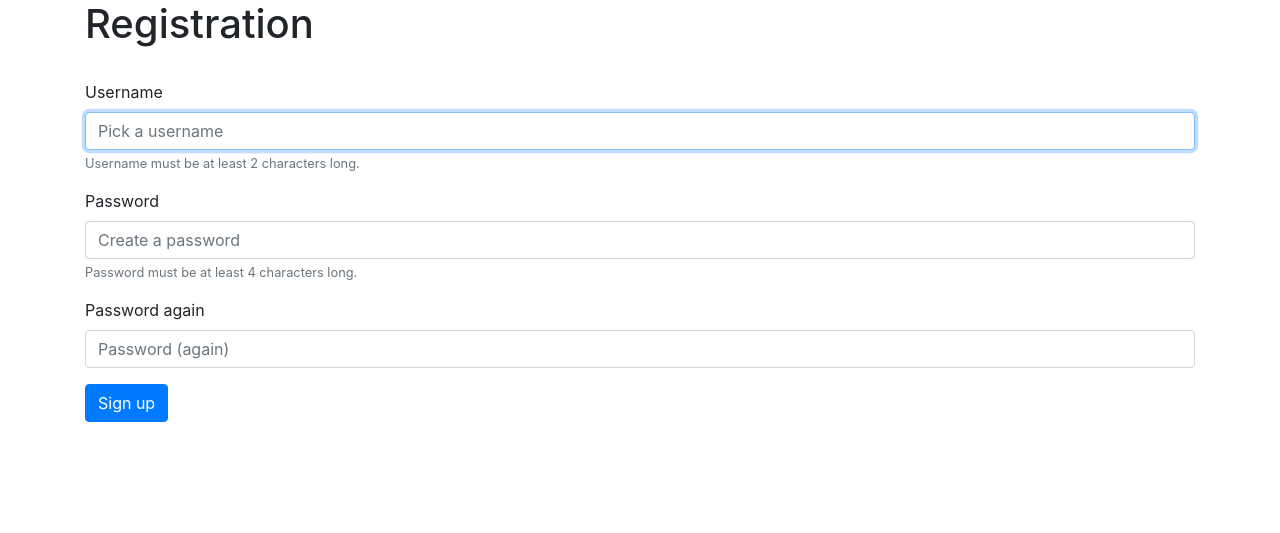
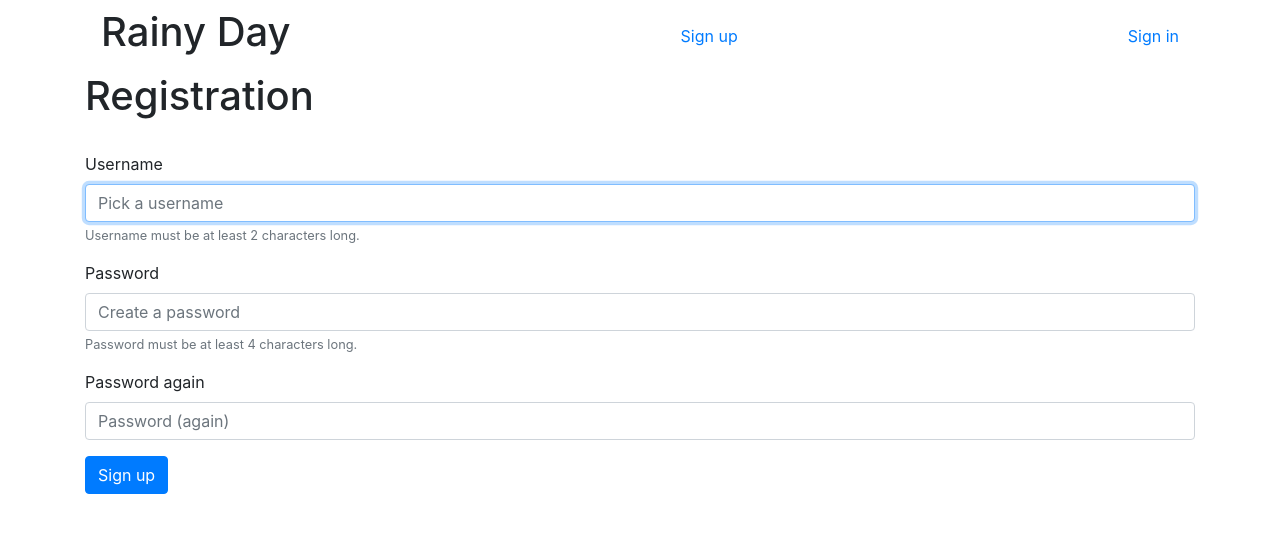
Before and after one commit to syntaxkim/project1-rainyday, a Flask app: page /signup in a window 1280 px wide. Shown: the top 533 px of the page. Run offline with Flask 2, Linux system fonts and the light colour scheme; some libraries are stand-ins or nearby versions.

Commit message:
navbar added to layout

```diff
--- a/templates/layout.html
+++ b/templates/layout.html
@@ -13,6 +13,23 @@
         {% endblock %}
     </head>
     <body>
+        <div class="container">
+            <div class="navbar">
+                <h1>Rainy Day</h1>
+                {% if not "user_id" in session %}
+                <div>
+                    <a href="/signup">Sign up</a>
+                </div>
+                <div>
+                    <a href="/signin">Sign in</a>
+                </div>
+                {% else %}
+                <div>
+                    <a href="/signout">Sign out</a>
+                </div>
+                {% endif %}
+            </div>
+        </div>
         {% block body %}
         {% endblock %}
     </body>
```
